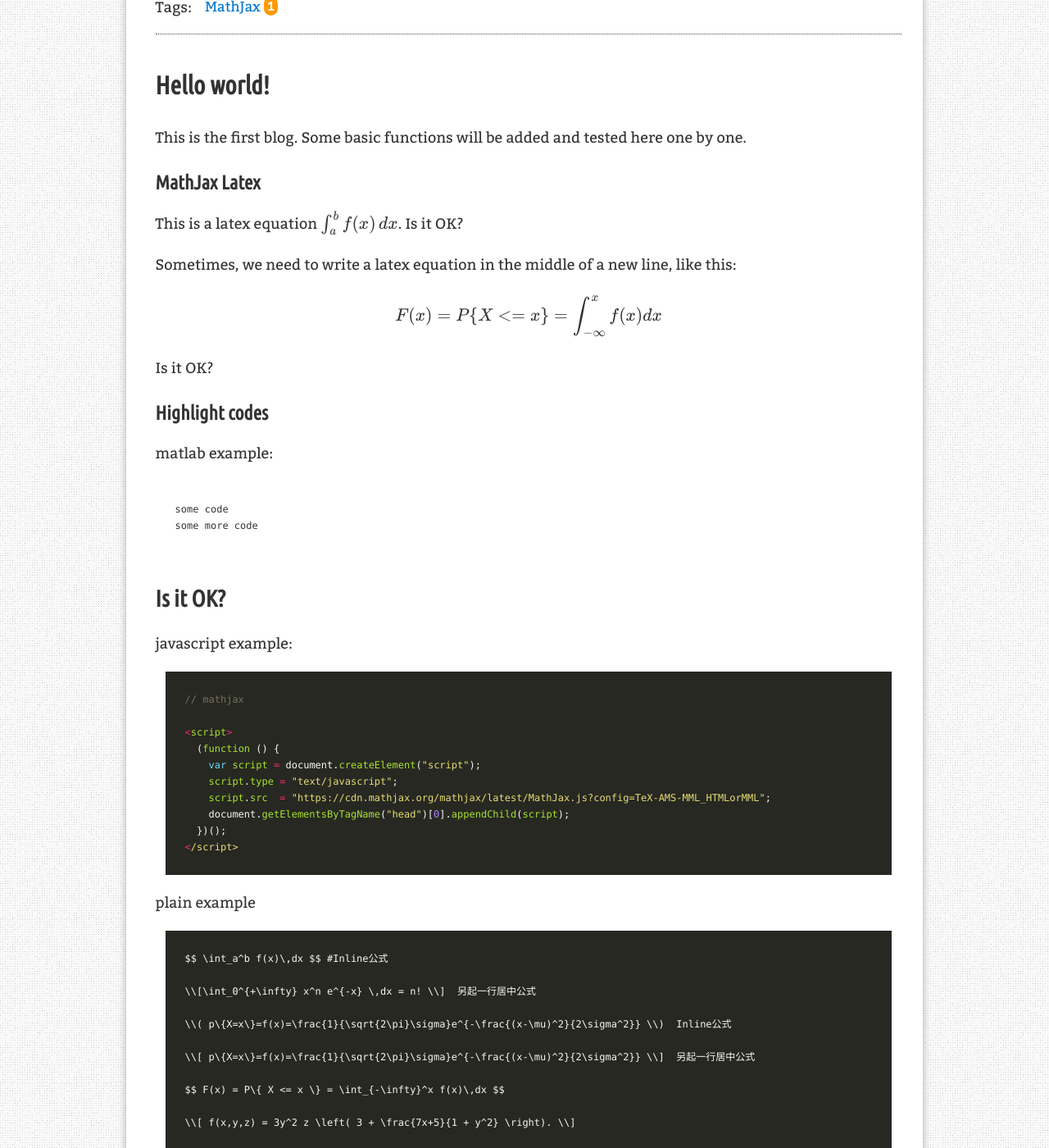
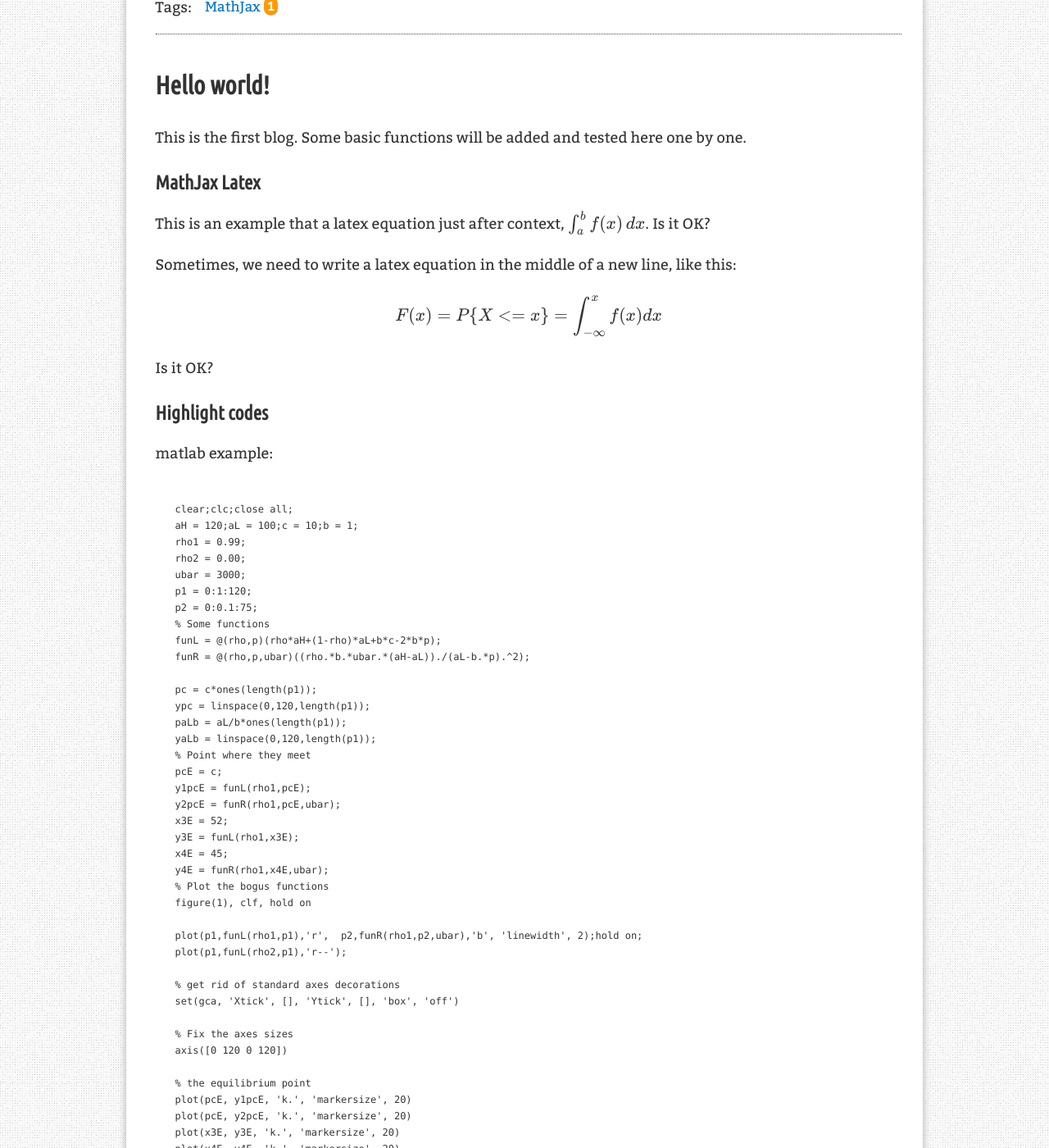
Before and after one commit to mhguo321/mhguo321.github.io, a Jekyll site: the page built from _posts/2017-07-15-hello-world.md, in a window 1280 px wide and 1400 px high, scrolled down 279 px. Shown: the whole window at 82% size. Built offline with Jekyll 4.4.1, drawn with Linux system fonts in a browser that asks for light colours; formulas are drawn with MathJax 3; comment, search, counter and statistics services are not loaded; some of the changed text lies outside the part shown.

Commit message:
matlab code

````diff
--- a/_posts/2017-07-15-hello-world.md
+++ b/_posts/2017-07-15-hello-world.md
@@ -15,7 +15,7 @@ This is the first blog. Some basic functions will be added and tested here one b
 ### MathJax Latex
 
 
-This is a latex equation $$ \int_a^b f(x)\,dx $$. Is it OK?
+This is an example that a latex equation just after context, $$ \int_a^b f(x)\,dx $$. Is it OK?
 
 Sometimes, we need to write a latex equation in the middle of a new line, like this:
 
@@ -30,12 +30,85 @@ Is it OK?
 matlab example:
 
 ```Matlab
-some code
-some more code
+clear;clc;close all;
+aH = 120;aL = 100;c = 10;b = 1;
+rho1 = 0.99;
+rho2 = 0.00;
+ubar = 3000;
+p1 = 0:1:120;
+p2 = 0:0.1:75;
+% Some functions
+funL = @(rho,p)(rho*aH+(1-rho)*aL+b*c-2*b*p);
+funR = @(rho,p,ubar)((rho.*b.*ubar.*(aH-aL))./(aL-b.*p).^2);
+
+pc = c*ones(length(p1));
+ypc = linspace(0,120,length(p1));
+paLb = aL/b*ones(length(p1));
+yaLb = linspace(0,120,length(p1));
+% Point where they meet
+pcE = c;
+y1pcE = funL(rho1,pcE);
+y2pcE = funR(rho1,pcE,ubar);
+x3E = 52;
+y3E = funL(rho1,x3E);
+x4E = 45;
+y4E = funR(rho1,x4E,ubar);
+% Plot the bogus functions
+figure(1), clf, hold on
+
+plot(p1,funL(rho1,p1),'r',  p2,funR(rho1,p2,ubar),'b', 'linewidth', 2);hold on;
+plot(p1,funL(rho2,p1),'r--');
+
+% get rid of standard axes decorations
+set(gca, 'Xtick', [], 'Ytick', [], 'box', 'off')
+
+% Fix the axes sizes
+axis([0 120 0 120])
+
+% the equilibrium point
+plot(pcE, y1pcE, 'k.', 'markersize', 20)
+plot(pcE, y2pcE, 'k.', 'markersize', 20)
+plot(x3E, y3E, 'k.', 'markersize', 20)
+plot(x4E, y4E, 'k.', 'markersize', 20)
+%
+% % the dashed lines
+line([pcE pcE],[0 y1pcE], 'linestyle', '--', 'color', 'k')
+line([aL/b aL/b],[0 100], 'linestyle', '--', 'color', 'k')
+axp = get(gca,'Position');
+
+% determine startpoint and endpoint for the arrows
+xs=axp(1);
+xe=axp(1)+axp(3);
+ys=axp(2);
+ye=axp(2)+axp(4);
+
+% make the arrows
+annotation('arrow', [xs xe],[ys ys]);
+annotation('arrow', [xs xs],[ys ye]);
+lx = xlabel('$p$','Interpreter','Latex');
+ly = ylabel('$y$','Interpreter','Latex');
+
+set(gca,'TickLabelInterpreter','latex')
+set(gca,'xtick',[0,10,aL/b]);
+set(gca,'xticklabels',{'$0$','$c$','${a_L}/{b}$'});
+
+% % the static texts
+text(70, 55, '$y_1\!\!=\!\!\frac{\rho (a_H-a_L)b \bar u}{(a_L-bp)^2}$',...
+    'Interpreter','Latex', 'fontweight', 'bold','fontsize',14)
+text(58, 20, '$y_2\!\!=\!\!\rho a_H\!\!+\!\!(\!1\!-\!\rho\!)a_L\!\!+\!\!bc-\!\!\!2bp$',...
+    'Interpreter','Latex', 'fontweight', 'bold','fontsize',12)
+text(pcE+5, y1pcE, '$\rho a_H\!\!+\!\!(\!1\!-\!\rho\!)a_L\!\!-\!\!\!bc$',...
+    'Interpreter','Latex', 'fontweight', 'bold','fontsize',12)
+text(pcE+2, y2pcE+10, '$\frac{\rho (a_H-a_L)b \bar u}{(a_L-bc)^2}$',...
+    'Interpreter','Latex', 'fontweight', 'bold','fontsize',15)
+text(x3E-1, y3E+6, '$A$',...
+    'Interpreter','Latex', 'fontweight', 'bold','fontsize',15)
+text(x4E-3, y4E-6, '$B$',...
+    'Interpreter','Latex', 'fontweight', 'bold','fontsize',15)
 ```
 
 Is it OK?
----
+
 
 javascript example:
 
````
